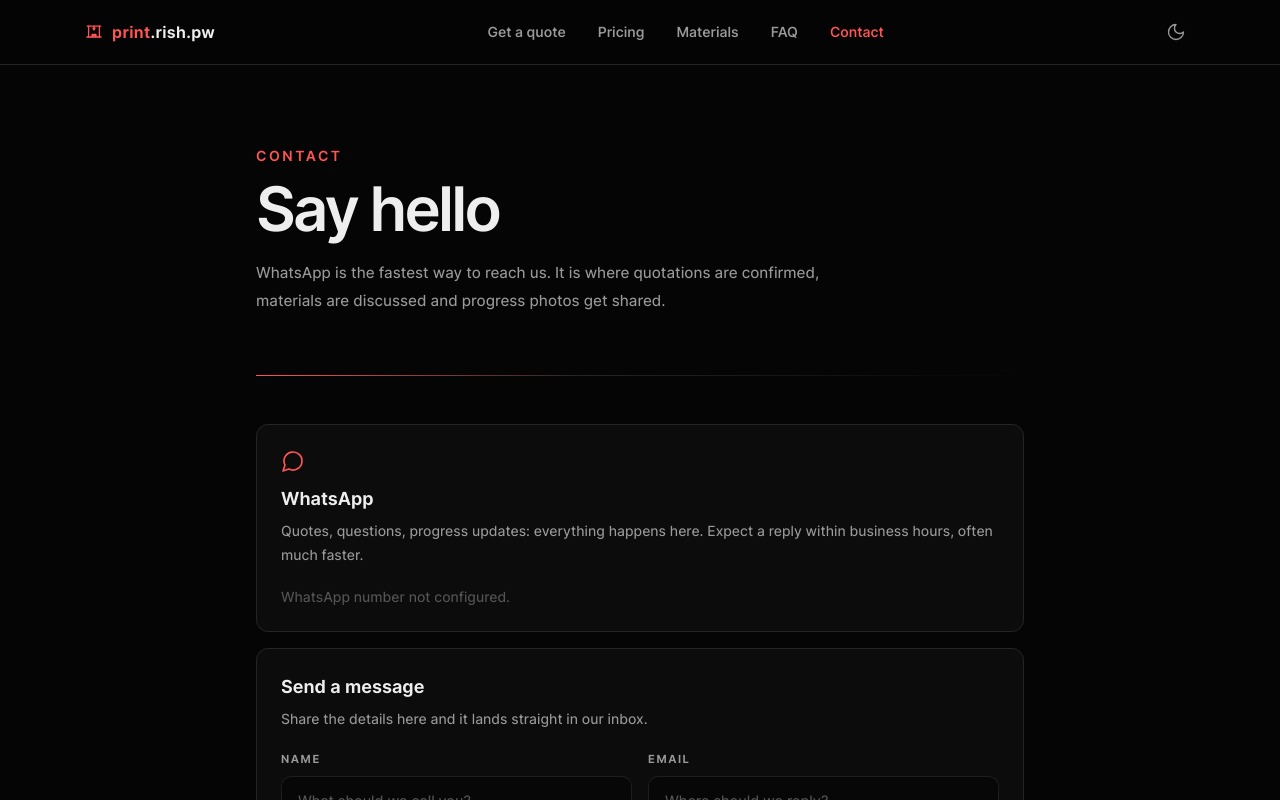
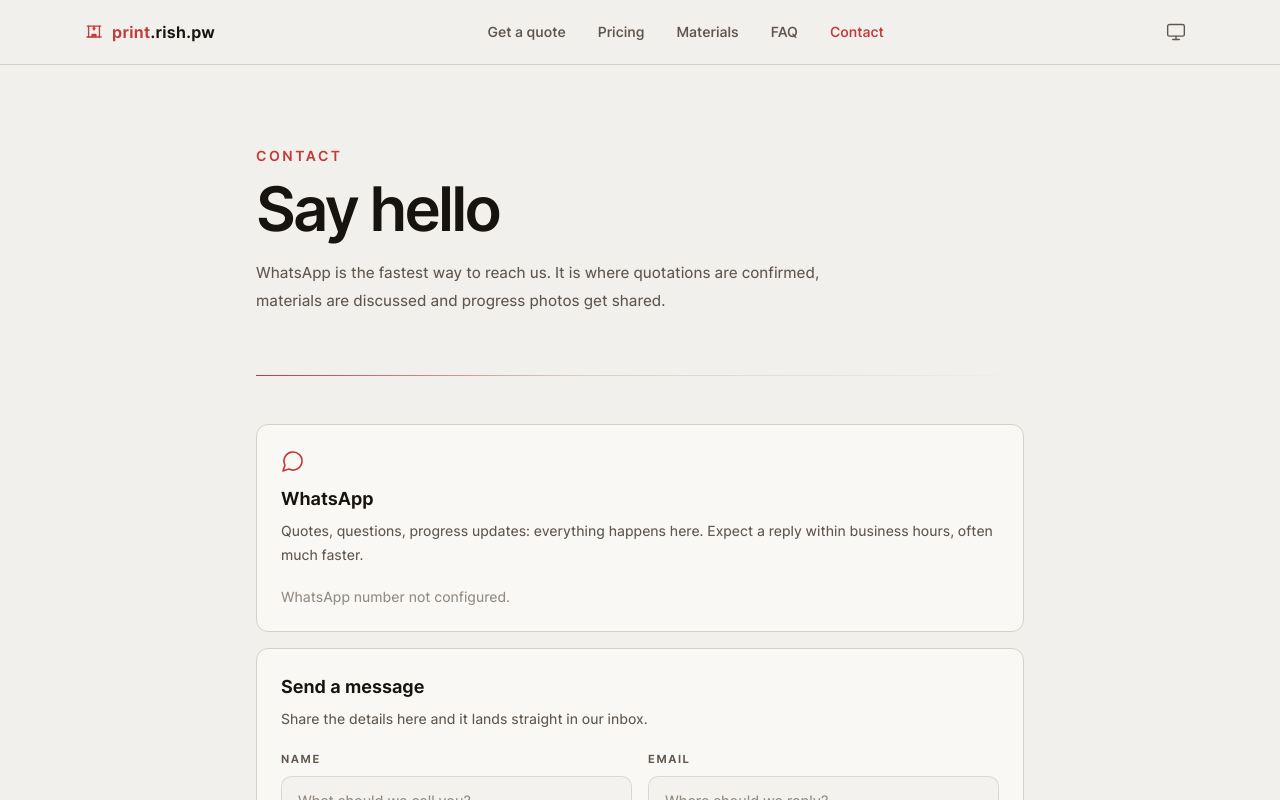
Before and after one commit to zappymussel380/print.rish.pw, a Next.js app in the folder apps/web/: page /contact in a window 1280 px wide. Shown: the top 800 px of the page. Built offline with nearby package versions, Linux system fonts and the light colour scheme.

Commit message:
Follow browser theme preference

```diff
--- a/apps/web/app/globals.css
+++ b/apps/web/app/globals.css
@@ -1,24 +1,36 @@
 @import "tailwindcss";
 
 /* ---------------------------------------------------------------------------
- * Design tokens — ported verbatim from rish.pw (index.html).
- * Dark is the default; light is toggled via html[data-theme="light"] and
- * persisted in localStorage under "rish-theme" (same mechanism as the main
- * site). The accent is identical in both themes.
+ * Design tokens — ported from rish.pw (index.html).
+ * With no data-theme override, the page follows the browser color scheme.
+ * Explicit light/dark choices are persisted under "rish-theme".
  * ------------------------------------------------------------------------- */
 :root {
-  --bg: #050505;
-  --surface: #0c0c0c;
-  --line: #252525;
-  --accent: #ff5555;
-  --text: #eeeeee;
-  --muted: #9a9a9a;
-  --faint: #555555;
-  color-scheme: dark;
+  --bg: #f2f0ec;
+  --surface: #faf8f4;
+  --line: #d7d0c8;
+  --accent: #c23a3a;
+  --text: #17130f;
+  --muted: #5f574f;
+  --faint: #948b82;
+  color-scheme: light;
 
   /* Signature easing curves from the main site. */
   --ease-expo: cubic-bezier(0.19, 1, 0.22, 1);
   --ease-out: cubic-bezier(0.16, 1, 0.3, 1);
+}
+
+@media (prefers-color-scheme: dark) {
+  :root:not([data-theme]) {
+    --bg: #050505;
+    --surface: #0c0c0c;
+    --line: #252525;
+    --accent: #ff5555;
+    --text: #eeeeee;
+    --muted: #9a9a9a;
+    --faint: #555555;
+    color-scheme: dark;
+  }
 }
 
 html[data-theme="light"] {
@@ -30,6 +42,17 @@ html[data-theme="light"] {
   --muted: #5f574f;
   --faint: #948b82;
   color-scheme: light;
+}
+
+html[data-theme="dark"] {
+  --bg: #050505;
+  --surface: #0c0c0c;
+  --line: #252525;
+  --accent: #ff5555;
+  --text: #eeeeee;
+  --muted: #9a9a9a;
+  --faint: #555555;
+  color-scheme: dark;
 }
 
 @theme inline {
--- a/apps/web/app/layout.tsx
+++ b/apps/web/app/layout.tsx
@@ -23,13 +23,13 @@ export const metadata: Metadata = {
     "Upload STL, 3MF, OBJ or AMF models and get an instant, transparent 3D-printing quotation. PLA and PETG on a Bambu Lab A1, priced from real slicing data.",
 };
 
-// Applies the persisted theme before first paint; identical key ("rish-theme")
-// and attribute (data-theme) to the main rish.pw site.
-const themeInit = `(function(){try{var t=localStorage.getItem("rish-theme");if(t==="light"||t==="dark"){document.documentElement.setAttribute("data-theme",t);}}catch(e){}})();`;
+// Applies explicit theme overrides before first paint. With no saved override,
+// CSS follows the browser's preferred color scheme.
+const themeInit = `(function(){try{var t=localStorage.getItem("rish-theme");var d=document.documentElement;if(t==="light"||t==="dark"){d.setAttribute("data-theme",t);}else{d.removeAttribute("data-theme");}}catch(e){}})();`;
 
 export default function RootLayout({ children }: { children: ReactNode }) {
   return (
-    <html lang="en" data-theme="dark" suppressHydrationWarning>
+    <html lang="en" suppressHydrationWarning>
       <body className={`${inter.variable} font-sans bg-bg text-text min-h-dvh flex flex-col`}>
         <Script id="theme-init" strategy="beforeInteractive">
           {themeInit}
--- a/apps/web/components/shell/theme-toggle.tsx
+++ b/apps/web/components/shell/theme-toggle.tsx
@@ -1,42 +1,92 @@
 "use client";
 
-import { Moon, Sun } from "lucide-react";
+import { Monitor, Moon, Sun } from "lucide-react";
 import { useEffect, useState } from "react";
 
 const STORAGE_KEY = "rish-theme";
 
-function currentTheme(): "dark" | "light" {
-  return document.documentElement.getAttribute("data-theme") === "light" ? "light" : "dark";
+type ThemePreference = "system" | "light" | "dark";
+type EffectiveTheme = "light" | "dark";
+
+function storedPreference(): ThemePreference {
+  try {
+    const saved = localStorage.getItem(STORAGE_KEY);
+    return saved === "light" || saved === "dark" ? saved : "system";
+  } catch {
+    return "system";
+  }
+}
+
+function effectiveTheme(preference: ThemePreference, prefersDark: boolean): EffectiveTheme {
+  if (preference === "system") return prefersDark ? "dark" : "light";
+  return preference;
+}
+
+function nextPreference(
+  preference: ThemePreference,
+  effective: EffectiveTheme,
+): ThemePreference {
+  if (preference === "system") return effective === "dark" ? "light" : "dark";
+  if (preference === "light") return "dark";
+  return "system";
+}
+
+function applyPreference(preference: ThemePreference) {
+  if (preference === "system") {
+    document.documentElement.removeAttribute("data-theme");
+    try {
+      localStorage.removeItem(STORAGE_KEY);
+    } catch {
+      // Some in-app browsers block localStorage; theme just won't persist.
+    }
+    return;
+  }
+
+  document.documentElement.setAttribute("data-theme", preference);
+  try {
+    localStorage.setItem(STORAGE_KEY, preference);
+  } catch {
+    // Some in-app browsers block localStorage; theme just won't persist.
+  }
 }
 
 export function ThemeToggle() {
-  const [theme, setTheme] = useState<"dark" | "light" | null>(null);
+  const [preference, setPreference] = useState<ThemePreference | null>(null);
+  const [prefersDark, setPrefersDark] = useState(false);
 
   useEffect(() => {
-    setTheme(currentTheme());
+    const query = window.matchMedia("(prefers-color-scheme: dark)");
+    const syncSystemPreference = () => setPrefersDark(query.matches);
+
+    setPreference(storedPreference());
+    syncSystemPreference();
+    query.addEventListener("change", syncSystemPreference);
+    return () => query.removeEventListener("change", syncSystemPreference);
   }, []);
 
+  const mode = preference ?? "system";
+  const effective = effectiveTheme(mode, prefersDark);
+  const next = nextPreference(mode, effective);
+  const label = `Theme: ${mode === "system" ? `browser (${effective})` : mode}. Switch to ${
+    next === "system" ? "browser theme" : `${next} theme`
+  }`;
+
   function toggle() {
-    const next = currentTheme() === "light" ? "dark" : "light";
-    document.documentElement.setAttribute("data-theme", next);
-    try {
-      localStorage.setItem(STORAGE_KEY, next);
-    } catch {
-      // Some in-app browsers block localStorage; theme just won't persist.
-    }
-    setTheme(next);
+    applyPreference(next);
+    setPreference(next);
   }
+
+  const Icon = mode === "system" ? Monitor : effective === "light" ? Sun : Moon;
 
   return (
     <button
       type="button"
       onClick={toggle}
-      aria-label={theme === "light" ? "Switch to dark theme" : "Switch to light theme"}
+      aria-label={label}
+      title={label}
       className="grid size-10 place-items-center rounded-full text-muted transition-colors hover:text-accent"
     >
-      {/* Render both and swap via CSS so SSR markup is theme-agnostic. */}
-      <Sun strokeWidth={1.65} className="size-5 hidden [html[data-theme='light']_&]:block" />
-      <Moon strokeWidth={1.65} className="size-5 block [html[data-theme='light']_&]:hidden" />
+      <Icon strokeWidth={1.65} className="size-5" />
     </button>
   );
 }
```
